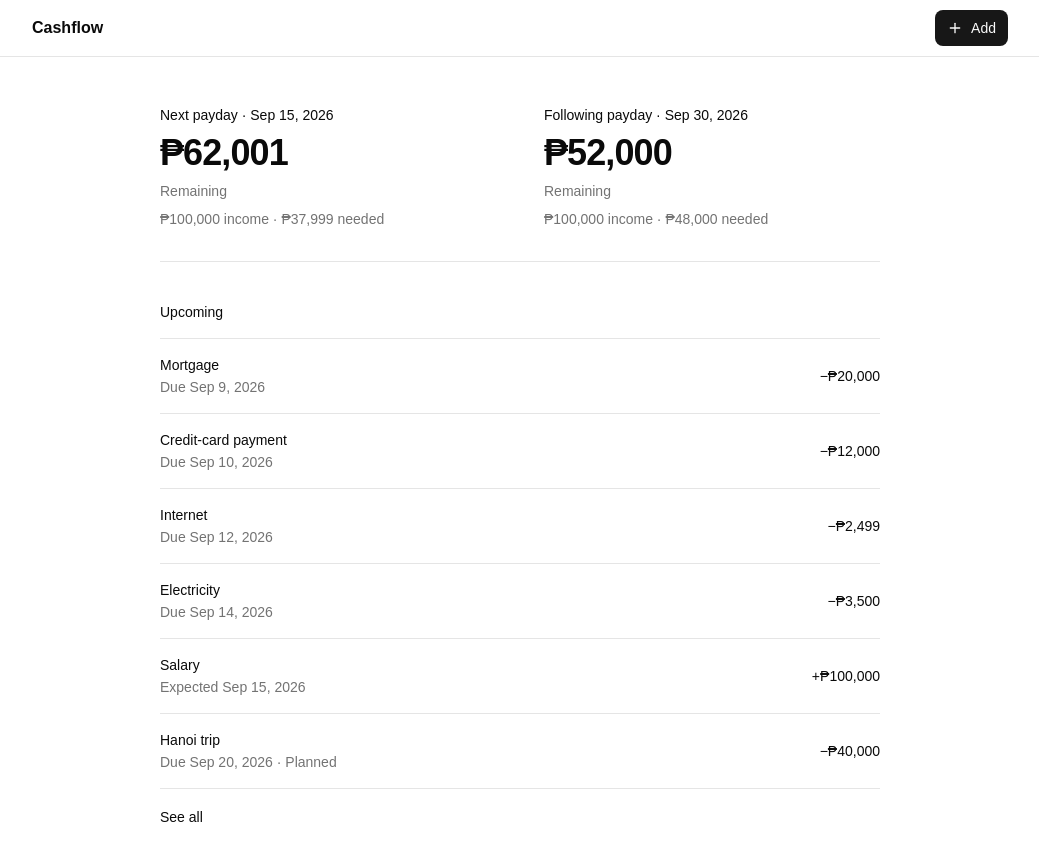
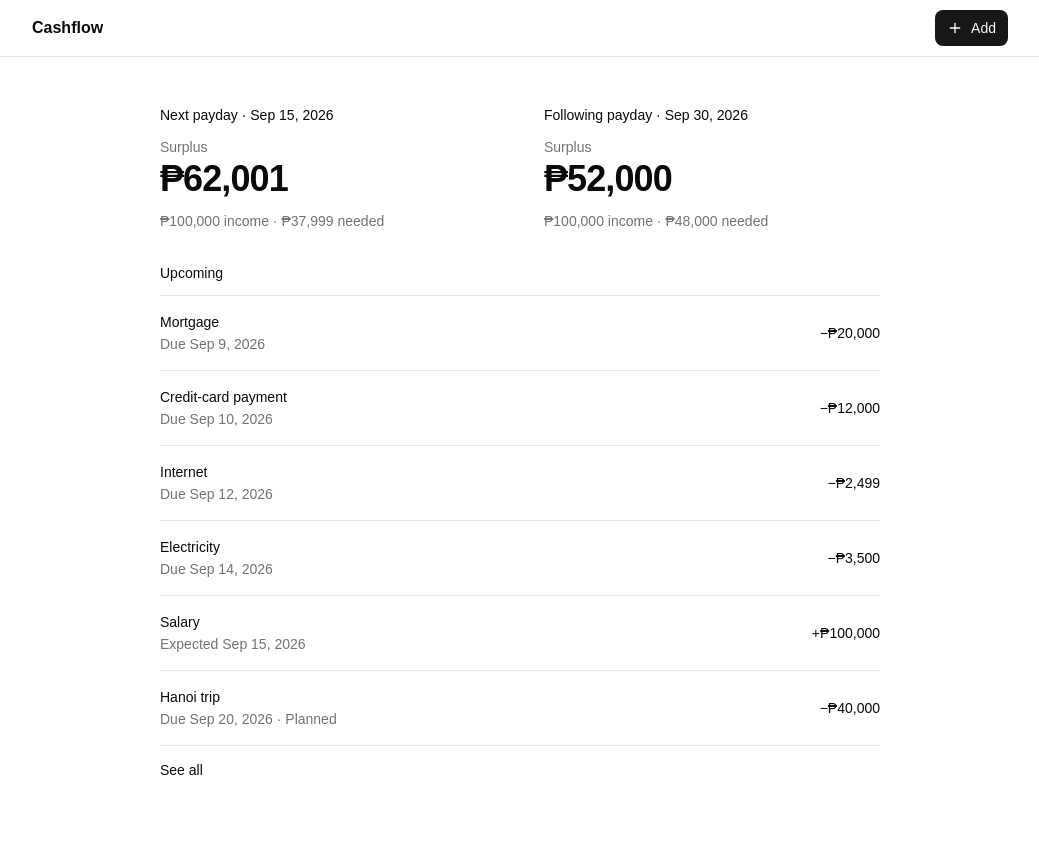
Before and after one commit to stanxaf/cashflow, a Next.js app: page /paydays in a window 1280 px wide. Shown: the top 860 px of the page, without its empty margins (120-1159 px from the left). After the commit the page ends 830 px from the top, so only its background shows below. Built offline with nearby package versions, Linux system fonts and the light colour scheme.

Commit message:
Refine pay cycle summary hierarchy

```diff
--- a/src/app/(app)/paydays/page.tsx
+++ b/src/app/(app)/paydays/page.tsx
@@ -11,7 +11,7 @@ function timingLabel(type: string, date: string) {
 }
 
 function cycleResultLabel(result: number) {
-  return result < 0 ? "Shortfall" : "Remaining";
+  return result < 0 ? "Reserve needed" : "Surplus";
 }
 
 export default function PaydaysPage() {
@@ -23,17 +23,19 @@ export default function PaydaysPage() {
   const visibleUpcoming = showAll ? upcoming : upcoming.slice(0, 6);
 
   return (
-    <div className="space-y-10">
-      <section className="grid gap-8 border-b pb-8 sm:grid-cols-2 sm:gap-12">
+    <div className="space-y-6">
+      <section className="grid gap-8 pb-2 sm:grid-cols-2 sm:gap-12">
         {nextCycle && (
-          <div className="space-y-2">
+          <div className="space-y-3">
             <p className="text-sm font-medium">
               Next payday · {formatDate(nextCycle.payday.date, { month: "short", day: "numeric" })}
             </p>
-            <p className="text-3xl font-semibold tracking-tight tabular-nums sm:text-4xl">
-              {formatPHP(Math.abs(nextCycle.result))}
-            </p>
-            <p className="text-sm text-muted-foreground">{cycleResultLabel(nextCycle.result)}</p>
+            <div>
+              <p className="text-sm text-muted-foreground">{cycleResultLabel(nextCycle.result)}</p>
+              <p className="mt-0.5 text-3xl font-semibold tracking-tight tabular-nums sm:text-4xl">
+                {formatPHP(Math.abs(nextCycle.result))}
+              </p>
+            </div>
             <p className="text-sm text-muted-foreground">
               {formatPHP(nextCycle.income)} income · {formatPHP(nextCycle.needed)} needed
             </p>
@@ -41,14 +43,16 @@ export default function PaydaysPage() {
         )}
 
         {followingCycle && (
-          <div className="space-y-2">
+          <div className="space-y-3">
             <p className="text-sm font-medium">
               Following payday · {formatDate(followingCycle.payday.date, { month: "short", day: "numeric" })}
             </p>
-            <p className="text-3xl font-semibold tracking-tight tabular-nums sm:text-4xl">
-              {formatPHP(Math.abs(followingCycle.result))}
-            </p>
-            <p className="text-sm text-muted-foreground">{cycleResultLabel(followingCycle.result)}</p>
+            <div>
+              <p className="text-sm text-muted-foreground">{cycleResultLabel(followingCycle.result)}</p>
+              <p className="mt-0.5 text-3xl font-semibold tracking-tight tabular-nums sm:text-4xl">
+                {formatPHP(Math.abs(followingCycle.result))}
+              </p>
+            </div>
             <p className="text-sm text-muted-foreground">
               {formatPHP(followingCycle.income)} income · {formatPHP(followingCycle.needed)} needed
             </p>
@@ -56,7 +60,7 @@ export default function PaydaysPage() {
         )}
       </section>
 
-      <section className="space-y-4">
+      <section className="space-y-3">
         <h1 className="text-sm font-medium">Upcoming</h1>
 
         <div className="divide-y border-y">
```
